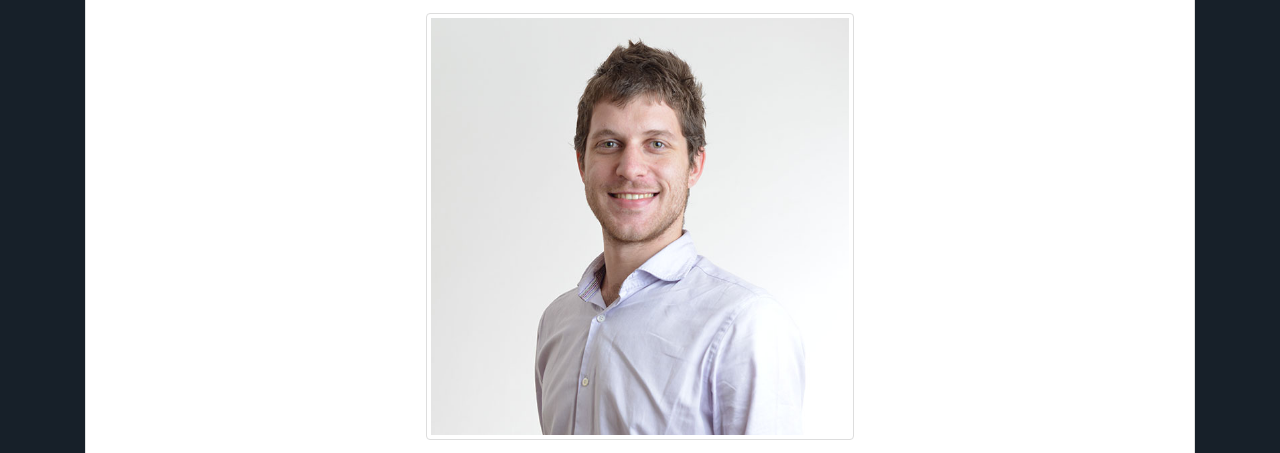
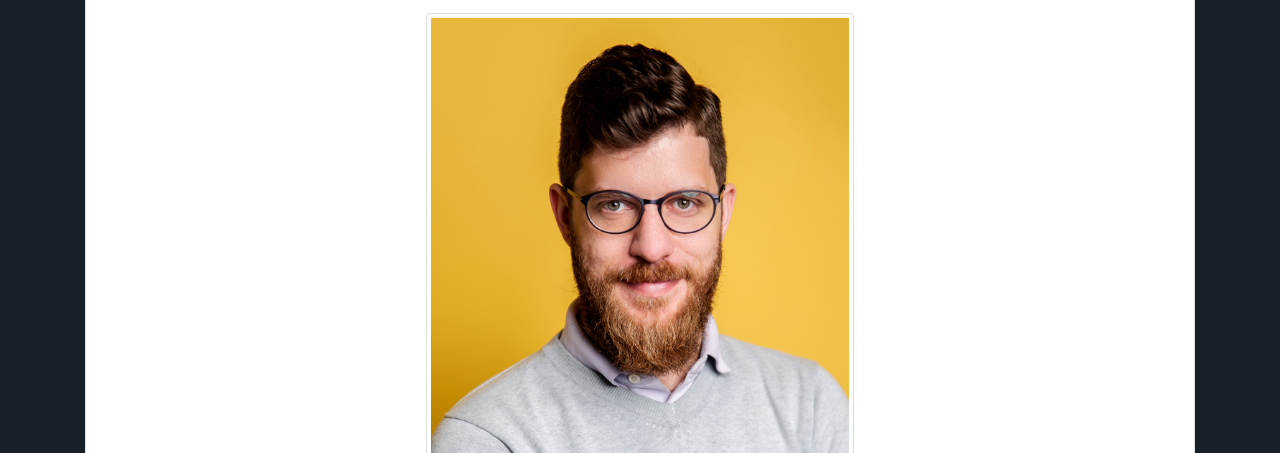
Before and after one commit to misak113/michaelzabka.cz, a website: page index.html in a window 1280 px wide. Shown: the part 104-557 px from the top of the page. Drawn offline with nearby package versions, Linux system fonts and the light colour scheme.

Commit message:
Add new profile picture

```diff
--- a/index.html
+++ b/index.html
@@ -19,7 +19,7 @@
 					<div class="card-body">
 						<h1>Michael Zabka</h1>
 						<p class="card-text">Information Technology specialist</p>
-						<img class="profilePicture img-thumbnail" src="mz-2017-medium-quality-square.png"/>
+						<img class="profilePicture img-thumbnail" src="mz-2022-medium-quality-rect.png"/>
 					</div>
 					<h2>Info</h2>
 					<ul class="list-group">
```
Also changed, not shown: mz-2022-medium-quality-rect.png (added).
